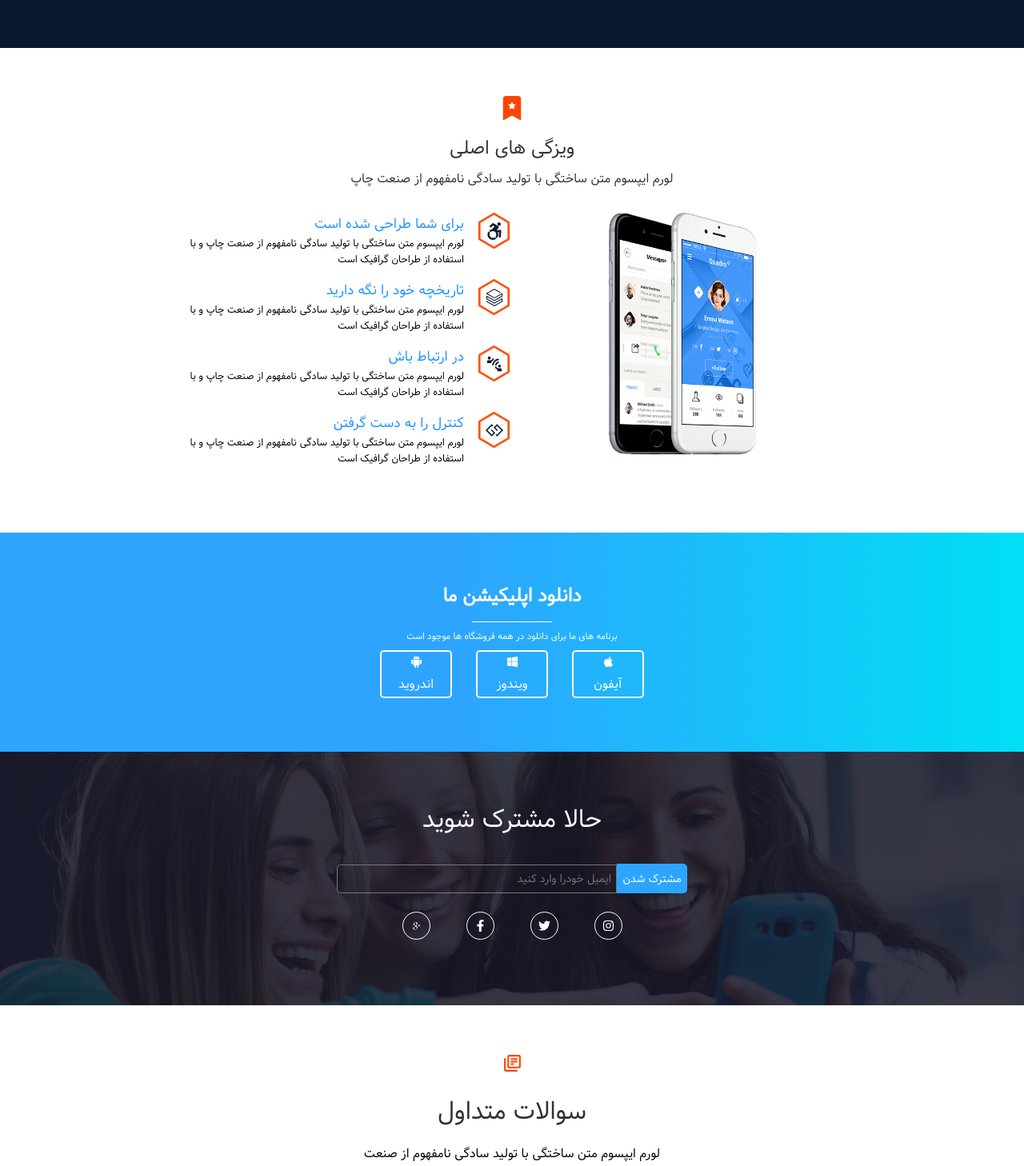
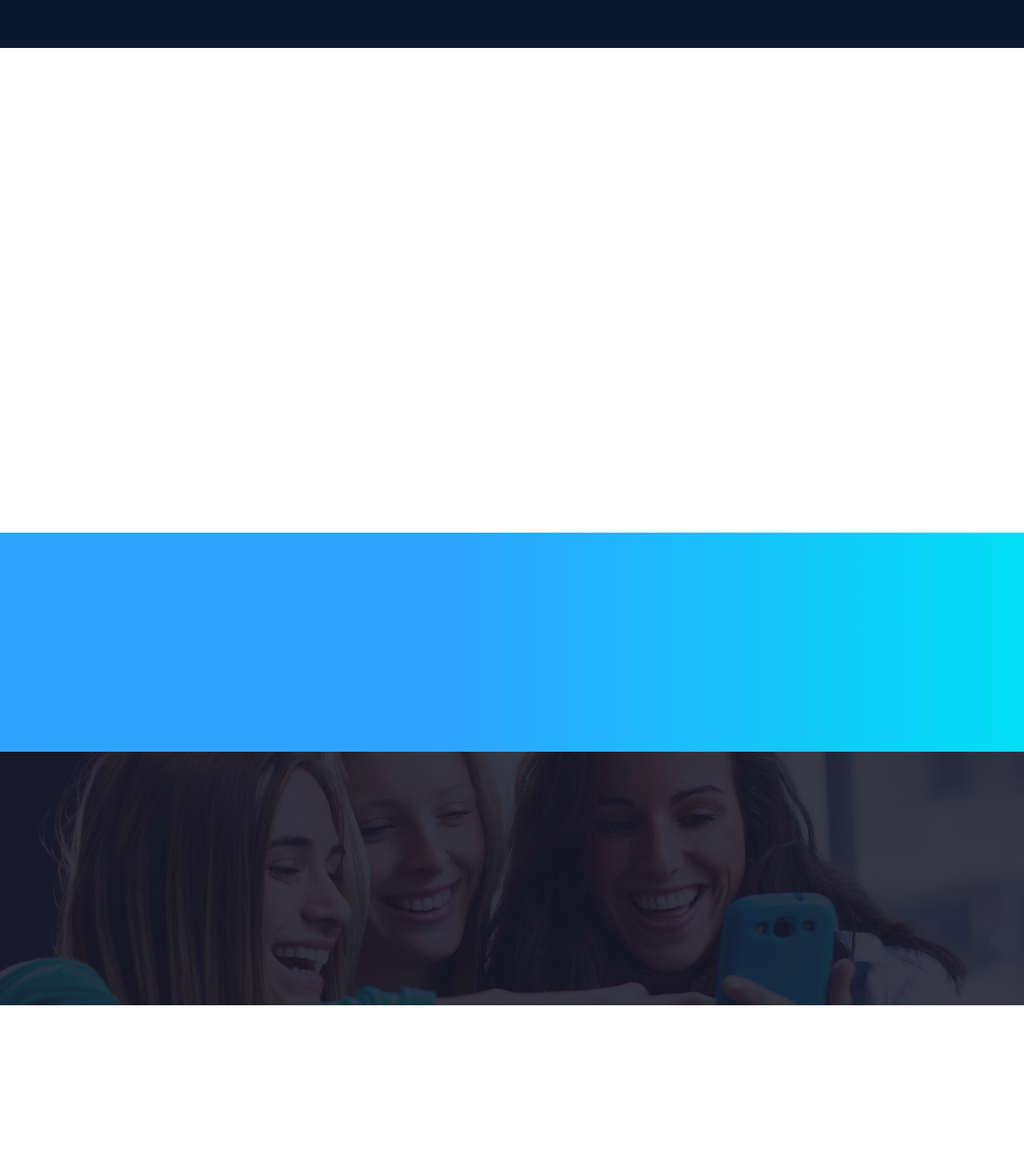
Before and after one commit to alishahi7645/UI-social-project, a React (Create React App) app: page / in a window 1280 px wide. Shown: the part 740-2198 px from the top of the page at 80% size. Built offline with nearby package versions, Linux system fonts and the light colour scheme.

Commit message:
end project animaition

```diff
--- a/src/components/download/Download.js
+++ b/src/components/download/Download.js
@@ -1,12 +1,19 @@
-import React from 'react';
+import React,{useEffect} from 'react';
 import {FaApple , FaWindows} from 'react-icons/fa';
 import {GrAndroid} from 'react-icons/gr';
-import './Download.css'
+import './Download.css';
+import AOS from 'aos';
+import 'aos/dist/aos.css';
 
 function Download() {
+  useEffect(()=>{
+    AOS.init({
+      duration:1000
+    });
+  },[])
   return (
     <section id="download">
-      <div className="container download">
+      <div className="container download"  data-aos="fade-up">
         <div className="download-title">
           <h2>دانلود اپلیکیشن ما</h2>
           <p>برنامه های ما برای دانلود در همه فروشگاه ها موجود است</p>
--- a/src/components/faq/Faq.js
+++ b/src/components/faq/Faq.js
@@ -1,9 +1,16 @@
-import React, { useState } from "react";
+import React, { useState , useEffect} from "react";
 import { MdOutlineLibraryBooks } from "react-icons/md";
 import { AiOutlinePlus, AiOutlineMinus } from "react-icons/ai";
 import { questions } from "./data";
 import "./Faq.css";
+import AOS from 'aos';
+import 'aos/dist/aos.css';
 function Faq() {
+  useEffect(()=>{
+    AOS.init({
+      duration:1000
+    });
+  },[])
   const [showAnswer, setShowAnswer] = useState(false);
   const toggleanswer = () => {
     setShowAnswer(!showAnswer);
@@ -11,7 +18,7 @@ function Faq() {
   return (
     <section id="faq">
       <div className="container faq">
-        <div className="faq-title">
+        <div className="faq-title" data-aos="fade-up">
           <MdOutlineLibraryBooks color="orangered" size={25} />
           <h2>سوالات متداول</h2>
           <p>
--- a/src/components/features/Features.js
+++ b/src/components/features/Features.js
@@ -1,24 +1,31 @@
-import React from "react";
+import React,{useEffect} from "react";
 import { BsFillBookmarkStarFill } from "react-icons/bs";
 import "./Features.css";
 import phoneFeatures from "../../assets/phone-features.png";
 import { FeaturesList } from "./data";
 import { BsHexagon } from "react-icons/bs";
+import AOS from 'aos';
+import 'aos/dist/aos.css';
 
 const Features = () => {
+  useEffect(()=>{
+    AOS.init({
+      duration:1000
+    });
+  },[])
   return (
     <section id="features">
       <div className="container features">
-        <div className="title">
+        <div className="title" data-aos="fade-up">
           <BsFillBookmarkStarFill color="orangered" size={"30"} />
           <h2>ویزگی های اصلی</h2>
           <p>لورم ایپسوم متن ساختگی با تولید سادگی نامفهوم از صنعت چاپ</p>
         </div>
         <div className="features-content">
-          <div className="features-right">
+          <div className="features-right" data-aos="fade-right">
             <img src={phoneFeatures} alt="" />
           </div>
-          <div className="features-left">
+          <div className="features-left" data-aos="fade-left">
             {FeaturesList.map((feature) => (
               <div className="feature" key={feature.id}>
                 <div className="feature-icon">
--- a/src/components/header/Header.js
+++ b/src/components/header/Header.js
@@ -1,12 +1,19 @@
-import React from 'react';
+import React, { useEffect } from 'react';
 import phoneheader from '../../assets/phone-header-bg.png';
-import {BsMouse} from 'react-icons/bs'
-import './Header.css'
+import {BsMouse} from 'react-icons/bs';
+import './Header.css';
+import AOS from 'aos';
+import 'aos/dist/aos.css';
 const Header = () => {
+  useEffect(()=>{
+    AOS.init({
+      duration:1000
+    });
+  },[])
   return (
     <section id="header">
       <div className="container header">
-        <div className="header-right">
+        <div className="header-right" data-aos="fade-right">
           <h1>
             <span>پیشرو در سطح جهانی</span>
             <span>امنیت در همه پلتفرم ها</span>
@@ -18,7 +25,7 @@ const Header = () => {
             <a href="" className='btn btn-light'>چجوری کار میکنیم</a>
           </div>
         </div>
-        <div className="header-left">
+        <div className="header-left" data-aos="fade-left">
           <img src={phoneheader} alt="" srcset="" />
         </div>
       </div>
--- a/src/components/navbar/Navbar.js
+++ b/src/components/navbar/Navbar.js
@@ -21,16 +21,16 @@ const Navbar = () => {
             </a>
           </li>
           <li>
-            <a href="">خانه</a>
+            <a href="#header">خانه</a>
           </li>
           <li>
-            <a href="">امکانات</a>
+            <a href="#features">امکانات</a>
           </li>
           <li>
-            <a href="">دانلود</a>
+            <a href="#download">دانلود</a>
           </li>
           <li>
-            <a href="">مشترک شوید</a>
+            <a href="#subscribe">مشترک شوید</a>
           </li>
         </ul>
       </div>
--- a/src/components/subscribe/Subscribe.js
+++ b/src/components/subscribe/Subscribe.js
@@ -1,12 +1,19 @@
-import React from "react";
+import React,{useEffect} from "react";
 import { TiSocialGooglePlus } from "react-icons/ti";
 import { FaFacebookF, FaTwitter, FaInstagram } from "react-icons/fa";
 import './Subscribe.css'
+import AOS from 'aos';
+import 'aos/dist/aos.css';
 
 const Subscribe = () => {
+  useEffect(()=>{
+    AOS.init({
+      duration:1000
+    });
+  },[])
   return (
     <section id="subscribe">
-      <div className="container subscribe">
+      <div className="container subscribe"  data-aos="fade-up">
         <h2>حالا مشترک شوید</h2>
         <form>
           <button>مشترک شدن</button>
```
